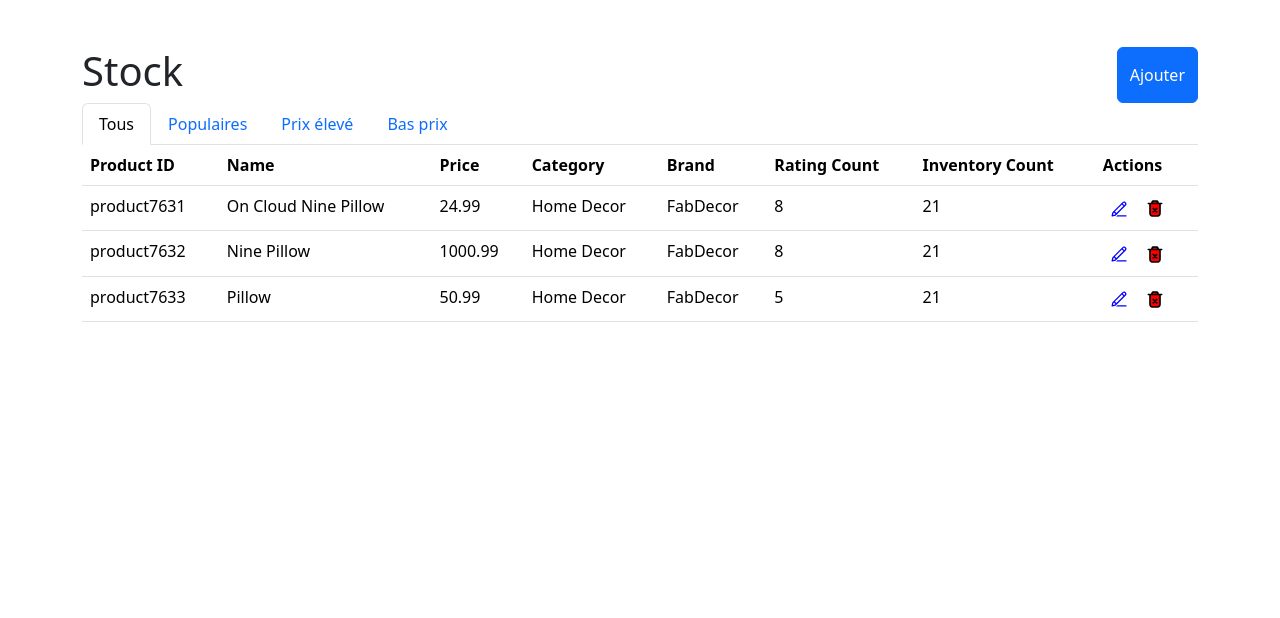
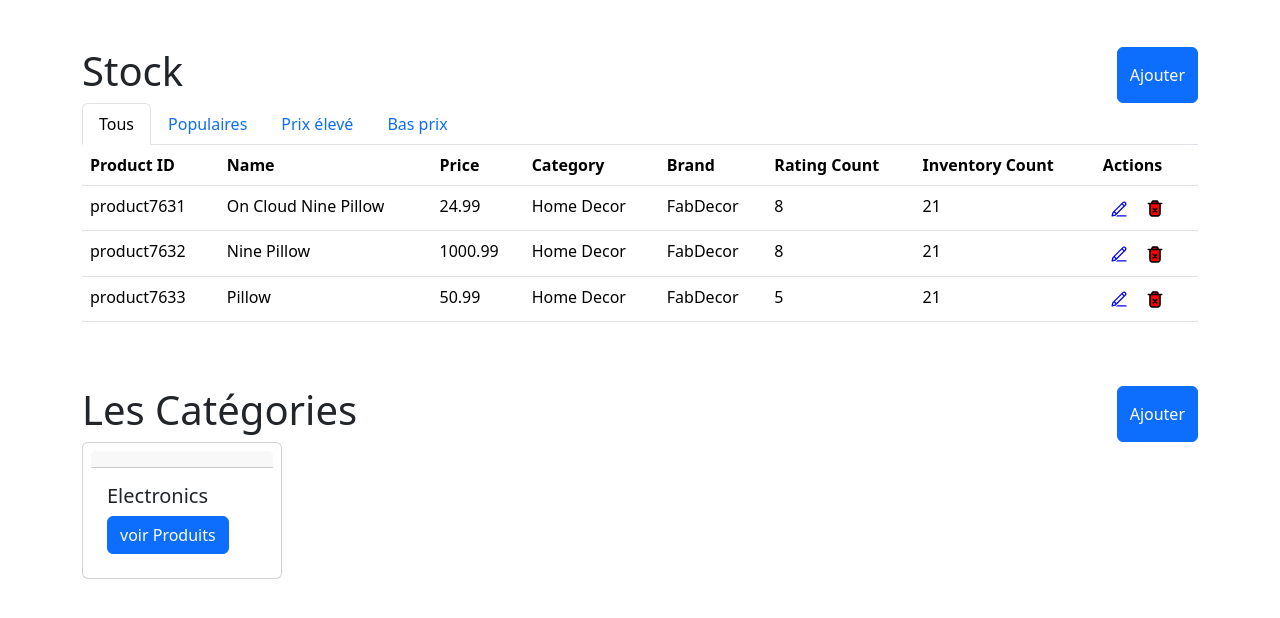
Before and after one commit to youssef-souilah/StockMaster, a website: page public/index.html in a window 1280 px wide. Shown: the part 86-704 px from the top of the page. Drawn offline with nearby package versions, Linux system fonts and the light colour scheme; files whose address does not match are found by name.

Commit message:
init category card

```diff
--- a/public/index.html
+++ b/public/index.html
@@ -42,7 +42,7 @@
             </ul>
         </div>
 
-        <div id="table" class=" overflow-y-scroll" style="max-height : 300px;">
+        <div id="table" class=" overflow-y-scroll" style="max-height : 400px;">
             <table class="table">
                 <thead>
                     <tr>
@@ -63,12 +63,29 @@
         </div>
 
     </div>
+    <div class="container mt-5">
+        <div class="d-flex flex-row justify-content-between">
+            <h1>Les Catégories</h1>
+            <button type="button" class="btn btn-primary" data-bs-toggle="modal" data-bs-target="#ProductModal">
+                Ajouter
+            </button>
+        </div>
+        <div id="Categories" class="d-flex flex-row gap-2 flex-items-center overflow-x-scroll" >
+            <div class="card p-2" style="max-width: 300px; min-width: 200px;">
+                <div class="card-header"></div>
+                <div class="card-body">
+                    <h5 class="card-title">Electronics</h5>
+                    <a href="/products/category/electronics" class="btn btn-primary">voir Produits</a>
+                </div>
+            </div>
+        </div>
+    </div>
 
 
-    <!-- Button trigger modal -->
 
 
-    <!-- Modal -->
+
+    <!-- Product Modal -->
     <div class="modal modal-lg fade" id="ProductModal" tabindex="-1" aria-labelledby="addProductLabel" aria-hidden="true">
         <div class="modal-dialog">
             <div class="modal-content">
```
